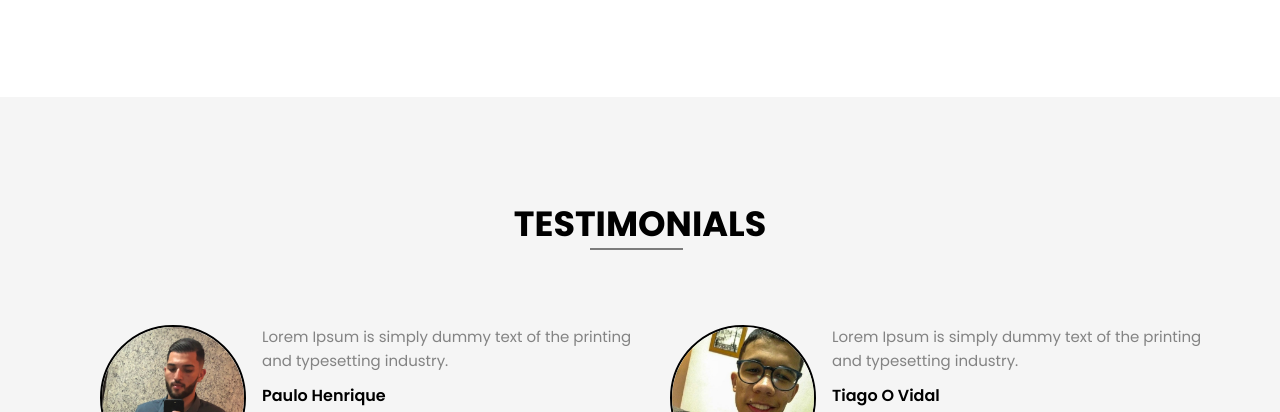
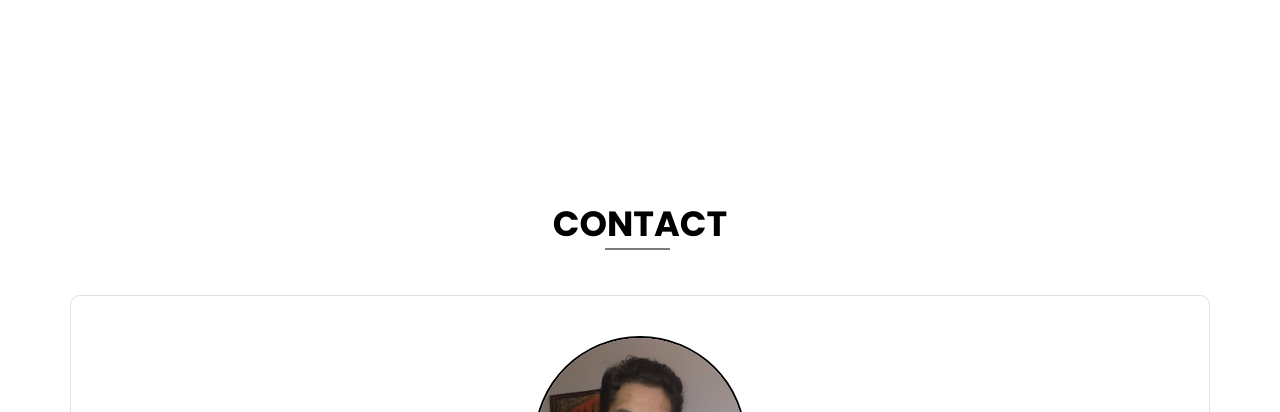
Before and after one commit to thiagogre/web, a plain HTML site: page index.html in a window 1280 px wide. Shown: the part 3964-4376 px from the top of the page. Drawn offline with Linux system fonts and the light colour scheme.

Commit message:
Remove Testimonials

```diff
--- a/index.html
+++ b/index.html
@@ -272,7 +272,7 @@
     <!-- END HOBBIES -->
 
     <!--START TESTIMONIALS-->
-    <section class="testimonials">
+    <!--<section class="testimonials">
         <div class="container">
             <div class="row">
                 <div class="section-title text-center">
@@ -311,7 +311,7 @@
                 </div>
             </div>
         </div>
-    </section>
+    </section>-->
     <!--END TESTIMONIALS-->
 
     <!--START CONTACT-->
```
